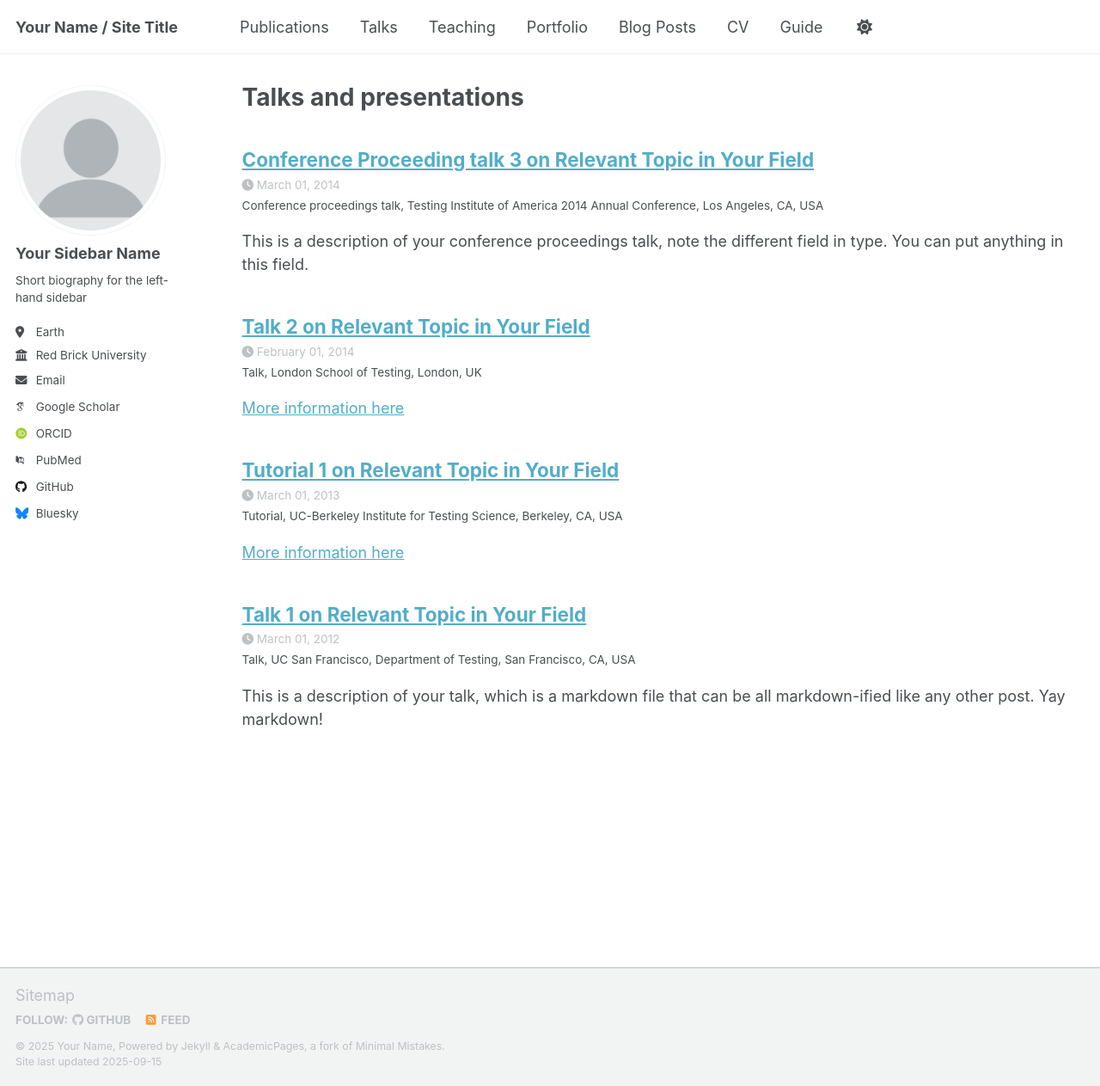
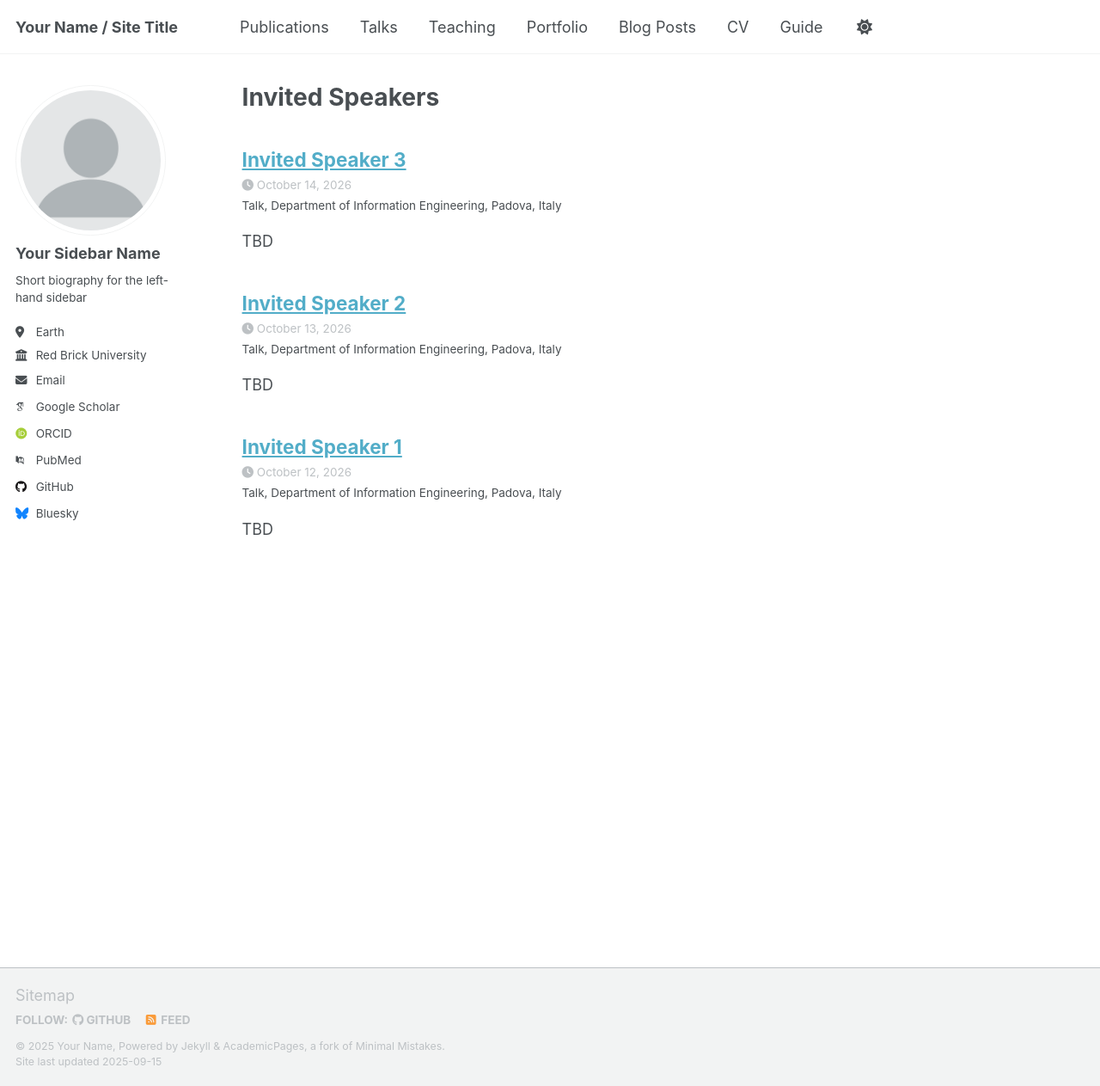
Before and after one commit to CMSC2026/cmsc2026.github.io, a Jekyll site: the page built from _pages/talks.html, in a window 1280 px wide and 1263 px high. Shown: the whole window at 86% size. Built offline with Jekyll 4.4.1, drawn with Linux system fonts in a browser that asks for light colours; some web fonts are replaced; a script that is not in the unit is left out.

Commit message:
added invited speakers

```diff
--- a/_pages/talks.html
+++ b/_pages/talks.html
@@ -1,15 +1,9 @@
 ---
 layout: archive
-title: "Talks and presentations"
-permalink: /talks/
+title: "Invited Speakers"
+permalink: /invited-speakers/
 author_profile: true
 ---
-
-{% if site.talkmap_link == true %}
-
-<p style="text-decoration:underline;"><a href="/talkmap.html">See a map of all the places I've given a talk!</a></p>
-
-{% endif %}
 
 {% for post in site.talks reversed %}
   {% include archive-single-talk.html %}
--- a/_talks/2012-03-01-talk-1.md
+++ /dev/null
@@ -1,11 +0,0 @@
----
-title: "Talk 1 on Relevant Topic in Your Field"
-collection: talks
-type: "Talk"
-permalink: /talks/2012-03-01-talk-1
-venue: "UC San Francisco, Department of Testing"
-date: 2012-03-01
-location: "San Francisco, CA, USA"
----
-
-This is a description of your talk, which is a markdown file that can be all markdown-ified like any other post. Yay markdown!
--- a/_talks/2013-03-01-tutorial-1.md
+++ /dev/null
@@ -1,13 +0,0 @@
----
-title: "Tutorial 1 on Relevant Topic in Your Field"
-collection: talks
-type: "Tutorial"
-permalink: /talks/2013-03-01-tutorial-1
-venue: "UC-Berkeley Institute for Testing Science"
-date: 2013-03-01
-location: "Berkeley, CA, USA"
----
-
-[More information here](http://exampleurl.com)
-
-This is a description of your tutorial, note the different field in type. This is a markdown files that can be all markdown-ified like any other post. Yay markdown!
--- a/_talks/2014-02-01-talk-2.md
+++ /dev/null
@@ -1,13 +0,0 @@
----
-title: "Talk 2 on Relevant Topic in Your Field"
-collection: talks
-type: "Talk"
-permalink: /talks/2014-02-01-talk-2
-venue: "London School of Testing"
-date: 2014-02-01
-location: "London, UK"
----
-
-[More information here](http://example2.com)
-
-This is a description of your talk, which is a markdown files that can be all markdown-ified like any other post. Yay markdown!
--- a/_talks/2014-03-01-talk-3.md
+++ /dev/null
@@ -1,11 +0,0 @@
----
-title: "Conference Proceeding talk 3 on Relevant Topic in Your Field"
-collection: talks
-type: "Conference proceedings talk"
-permalink: /talks/2014-03-01-talk-3
-venue: "Testing Institute of America 2014 Annual Conference"
-date: 2014-03-01
-location: "Los Angeles, CA, USA"
----
-
-This is a description of your conference proceedings talk, note the different field in type. You can put anything in this field.
--- /dev/null
+++ b/_talks/tbd-1.md
@@ -0,0 +1,11 @@
+---
+title: "Invited Speaker 1"
+collection: talks
+type: "Talk"
+permalink: /invited-speakers/tbd-1
+venue: "Department of Information Engineering"
+date: 2026-10-12
+location: "Padova, Italy"
+---
+
+TBD
--- /dev/null
+++ b/_talks/tbd-2.md
@@ -0,0 +1,11 @@
+---
+title: "Invited Speaker 2"
+collection: talks
+type: "Talk"
+permalink: /invited-speakers/tbd-2
+venue: "Department of Information Engineering"
+date: 2026-10-13
+location: "Padova, Italy"
+---
+
+TBD
--- /dev/null
+++ b/_talks/tbd-3.md
@@ -0,0 +1,11 @@
+---
+title: "Invited Speaker 3"
+collection: talks
+type: "Talk"
+permalink: /invited-speakers/tbd-3
+venue: "Department of Information Engineering"
+date: 2026-10-14
+location: "Padova, Italy"
+---
+
+TBD
```
Also changed, not shown: 2 other files.
